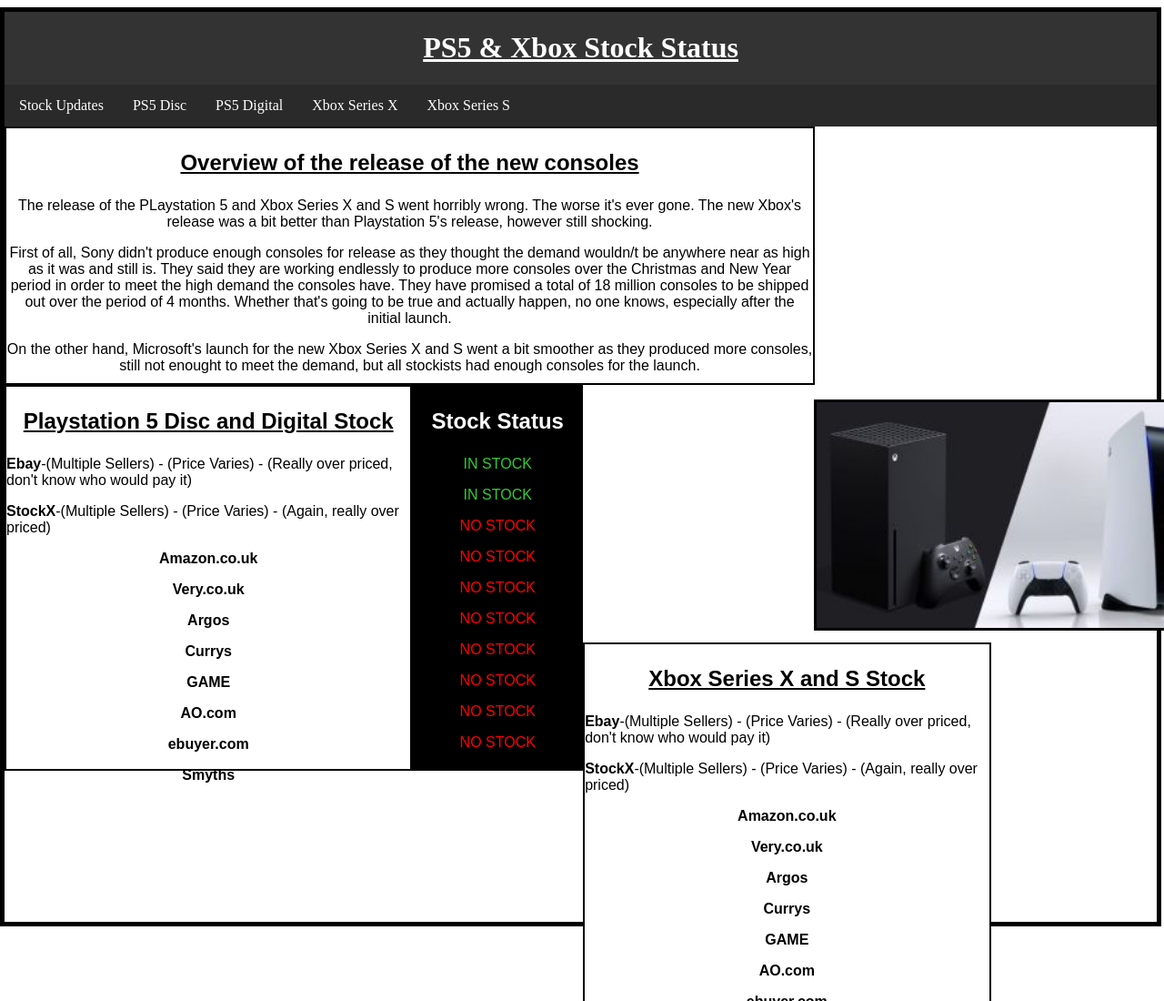
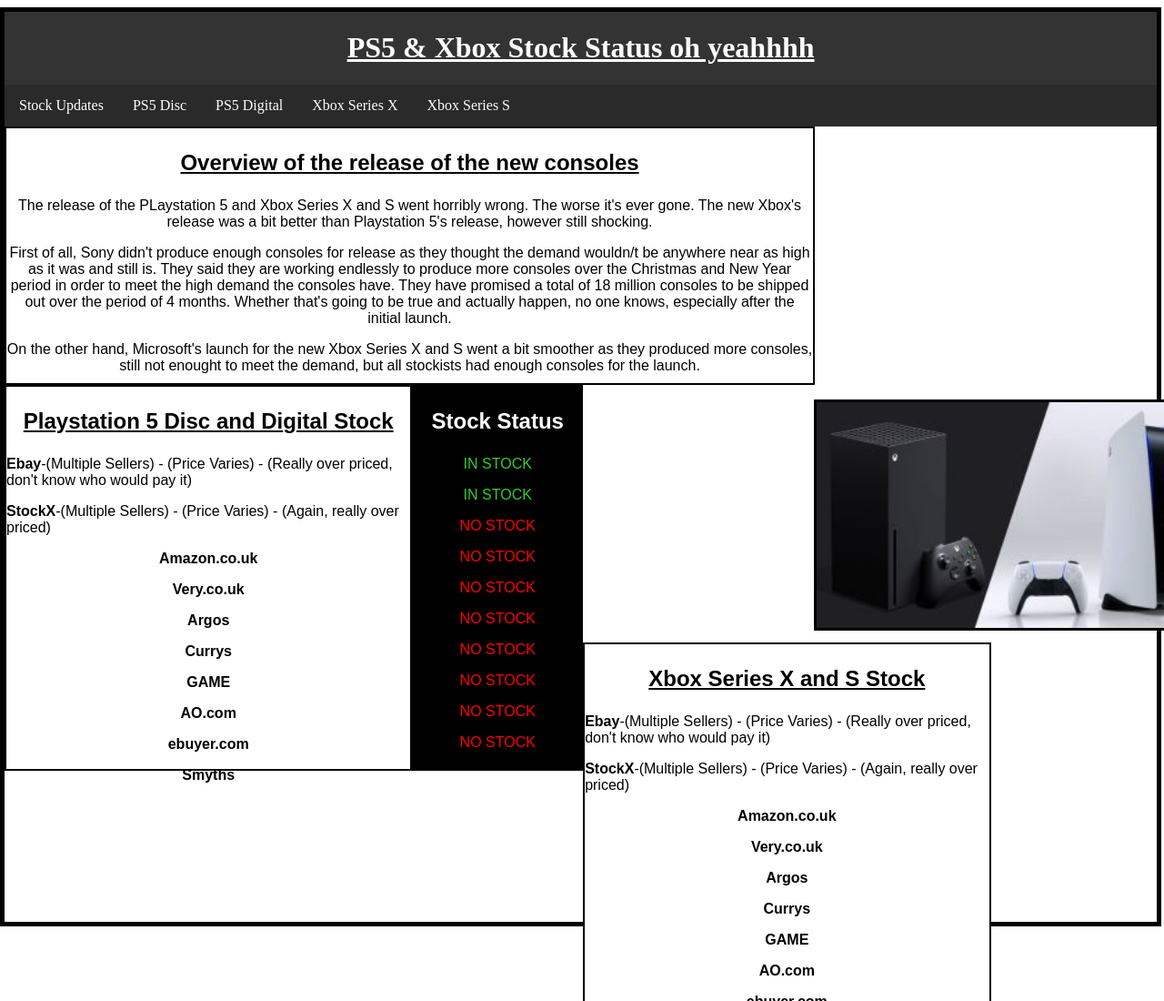
Before and after one commit to FinnM03/practice-website, a plain HTML site: page index.html in a window 1280 px wide. Shown: the top 1100 px of the page at 91% size. Drawn offline with Linux system fonts and the light colour scheme.

Commit message:
Update index.html

```diff
--- a/index.html
+++ b/index.html
@@ -11,7 +11,7 @@
 		<body>
 			<div class="container">
 				<div class="header">
-					<h1> <u>PS5 & Xbox Stock Status</u> </h1>
+					<h1> <u>PS5 & Xbox Stock Status oh yeahhhh</u> </h1>
 					<ul>
 						<li><a href="index.html">Stock Updates</a></li>
 						<li><a href="ps5disc.html">PS5 Disc</a></li>
```
